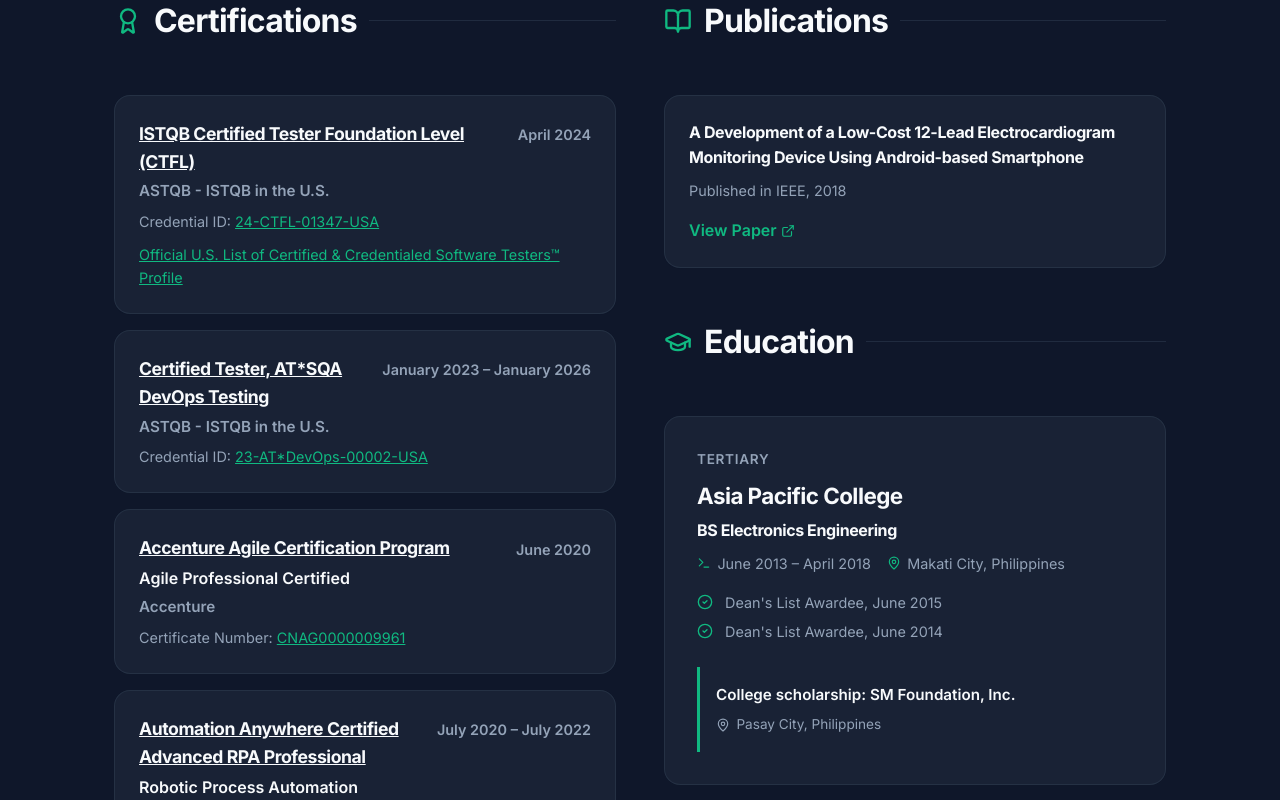
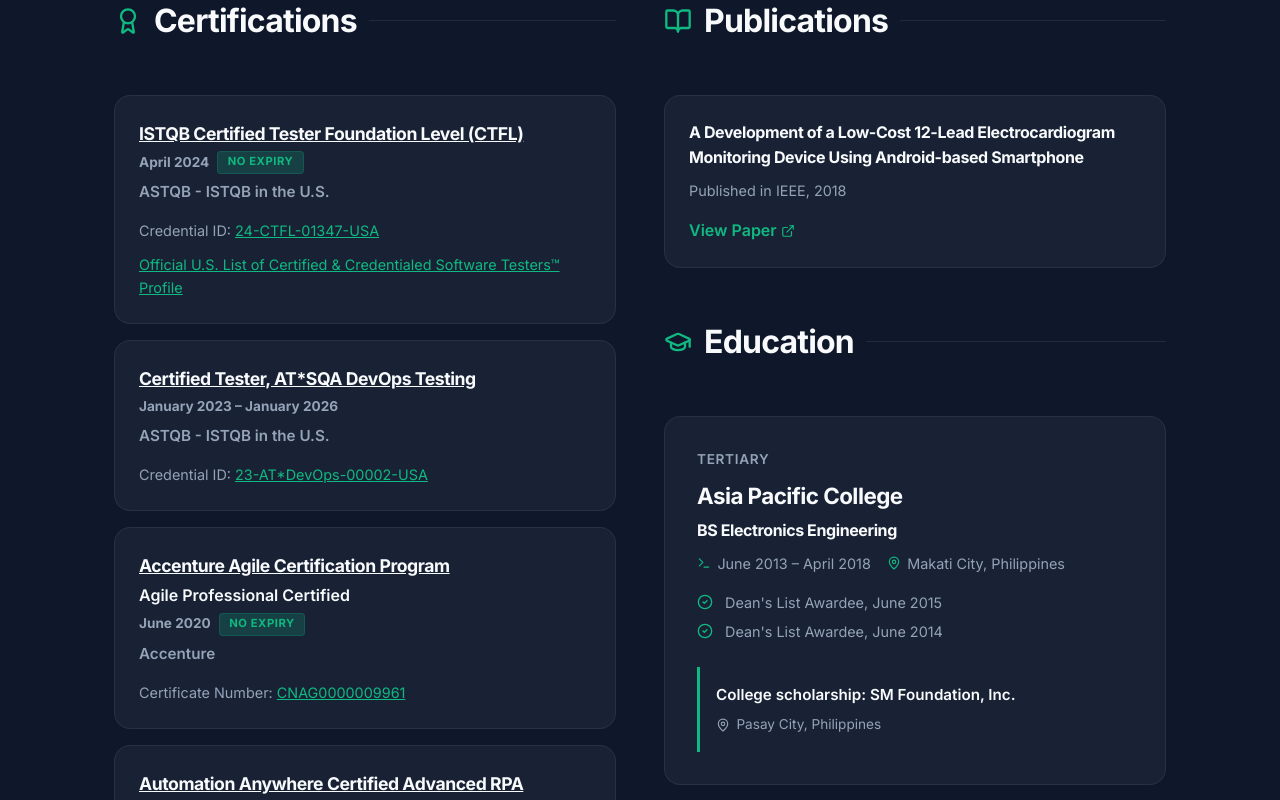
Before and after one commit to cng07/carlosng07, a React (Vite) app: page / in a window 1280 px wide. Shown: the part 4800-5600 px from the top of the page. Built offline with nearby package versions, Linux system fonts and the light colour scheme.

Commit message:
Update Certifications on Home page

```diff
--- a/src/pages/Home.jsx
+++ b/src/pages/Home.jsx
@@ -241,13 +241,27 @@ const Home = () => {
                         <div style={{ display: 'flex', flexDirection: 'column', gap: '1rem' }}>
                             {resumeData.certifications.map((cert, i) => (
                                 <div key={i} className="glass" style={{ padding: '1.5rem', display: 'flex', flexDirection: 'column', gap: '0.4rem' }}>
-                                    <div style={{ display: 'flex', justifyContent: 'space-between', alignItems: 'flex-start', gap: '1rem' }}>
-                                        <div style={{ flex: 1 }}>
-                                            <h4 style={{ color: 'var(--text-main)', fontSize: '1.1rem', marginBottom: '0.2rem', textDecoration: 'underline' }}>{cert.title}</h4>
-                                            {cert.subtitle && <p style={{ color: 'var(--text-main)', fontWeight: 600, fontSize: '1rem', marginBottom: '0.25rem' }}>{cert.subtitle}</p>}
-                                            <p style={{ fontSize: '0.95rem', color: 'var(--text-muted)', fontWeight: 600 }}>{cert.issuer}</p>
-                                        </div>
-                                        <span style={{ fontSize: '0.9rem', color: 'var(--text-muted)', whiteSpace: 'nowrap', fontWeight: 600, marginTop: '0.2rem' }}>{cert.period}</span>
+                                    <div style={{ marginBottom: '0.5rem' }}>
+                                        <h4 style={{ color: 'var(--text-main)', fontSize: '1.1rem', marginBottom: '0.2rem', textDecoration: 'underline' }}>{cert.title}</h4>
+                                        {cert.subtitle && <p style={{ color: 'var(--text-main)', fontWeight: 600, fontSize: '1rem', marginBottom: '0.25rem' }}>{cert.subtitle}</p>}
+                                        <p style={{ fontSize: '0.85rem', color: 'var(--text-muted)', fontWeight: 700, marginBottom: '0.4rem', display: 'flex', alignItems: 'center', flexWrap: 'wrap', gap: '0.5rem' }}>
+                                            {cert.period}
+                                            {cert.noExpiry && (
+                                                <span style={{
+                                                    fontSize: '0.7rem',
+                                                    color: 'var(--primary)',
+                                                    background: 'var(--primary-glow)',
+                                                    padding: '0.1rem 0.6rem',
+                                                    borderRadius: '4px',
+                                                    border: '1px solid rgba(16, 185, 129, 0.2)',
+                                                    textTransform: 'uppercase',
+                                                    letterSpacing: '0.05em'
+                                                }}>
+                                                    No Expiry
+                                                </span>
+                                            )}
+                                        </p>
+                                        <p style={{ fontSize: '0.95rem', color: 'var(--text-muted)', fontWeight: 600 }}>{cert.issuer}</p>
                                     </div>
 
                                     <p style={{ fontSize: '0.9rem', color: 'var(--text-muted)' }}>
```
